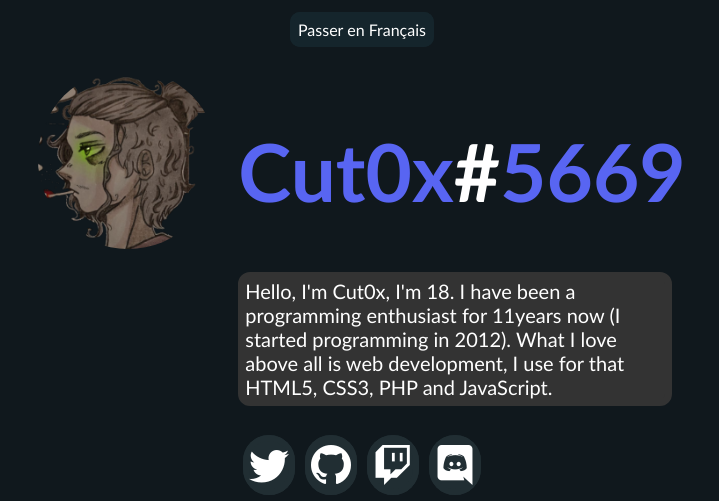
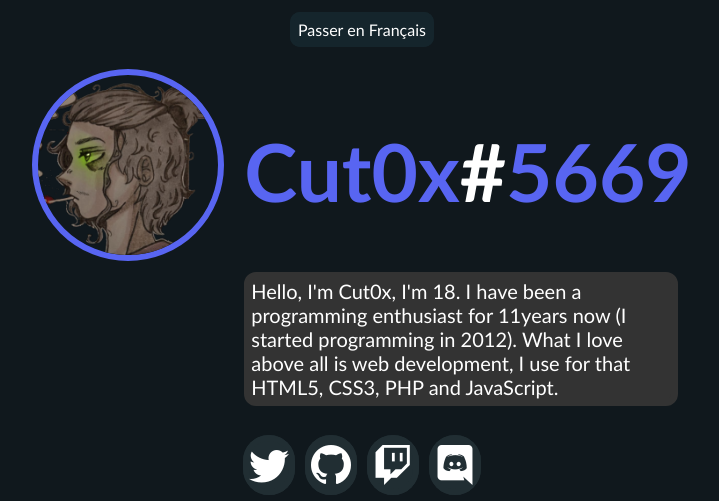
Before and after one commit to Cut0x/my-website, a PHP site: page /?lang=1 in a window 1280 px wide. Shown: the part 72-573 px from the top of the page, without its empty margins (278-997 px from the left). Run offline with PHP 8.4, Linux system fonts and the light colour scheme; data that the repository does not hold is empty; some libraries are stand-ins or nearby versions.

Commit message:
Update style.css

```diff
--- a/src/css/style.css
+++ b/src/css/style.css
@@ -144,6 +144,7 @@ nav a:hover {
 .obj img {
     border-radius: 180px;
     width: 180px;
+    border: 6px solid #5865F2;
 }
 
 .obj h1 {
```
